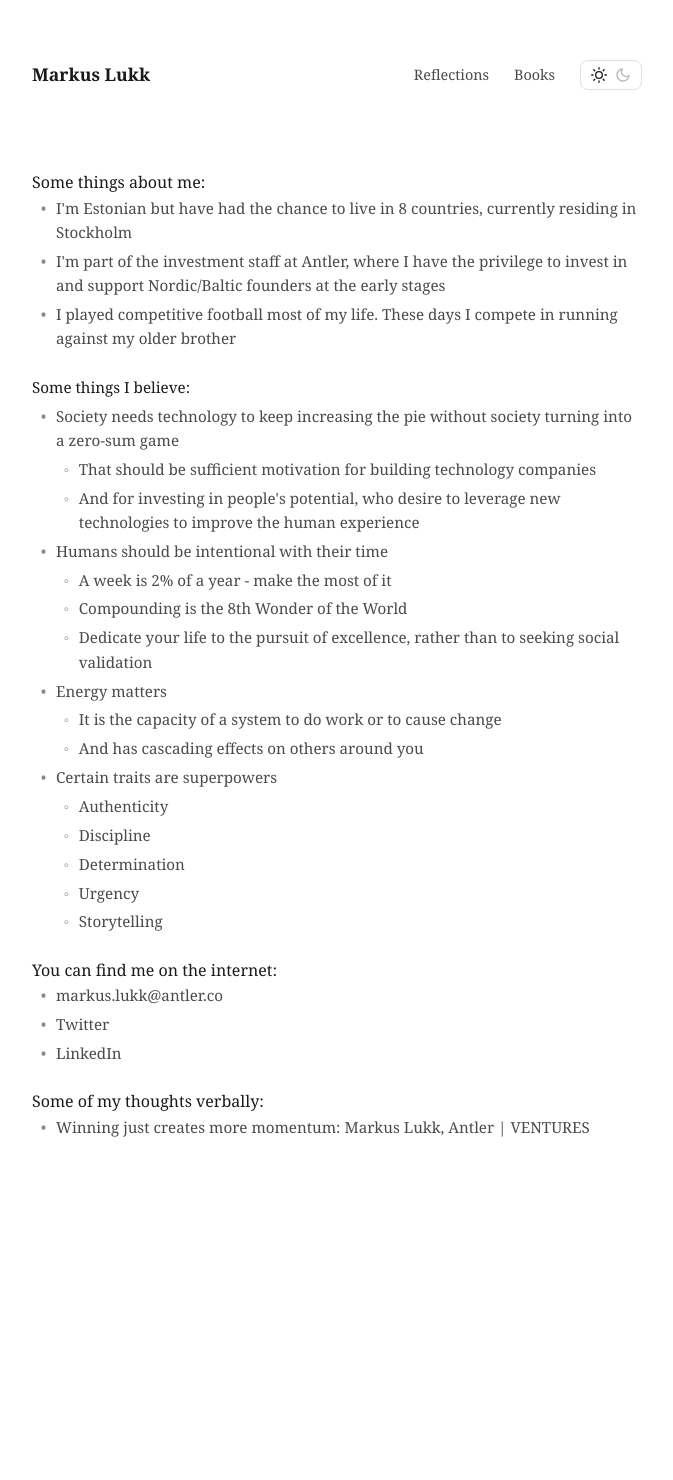
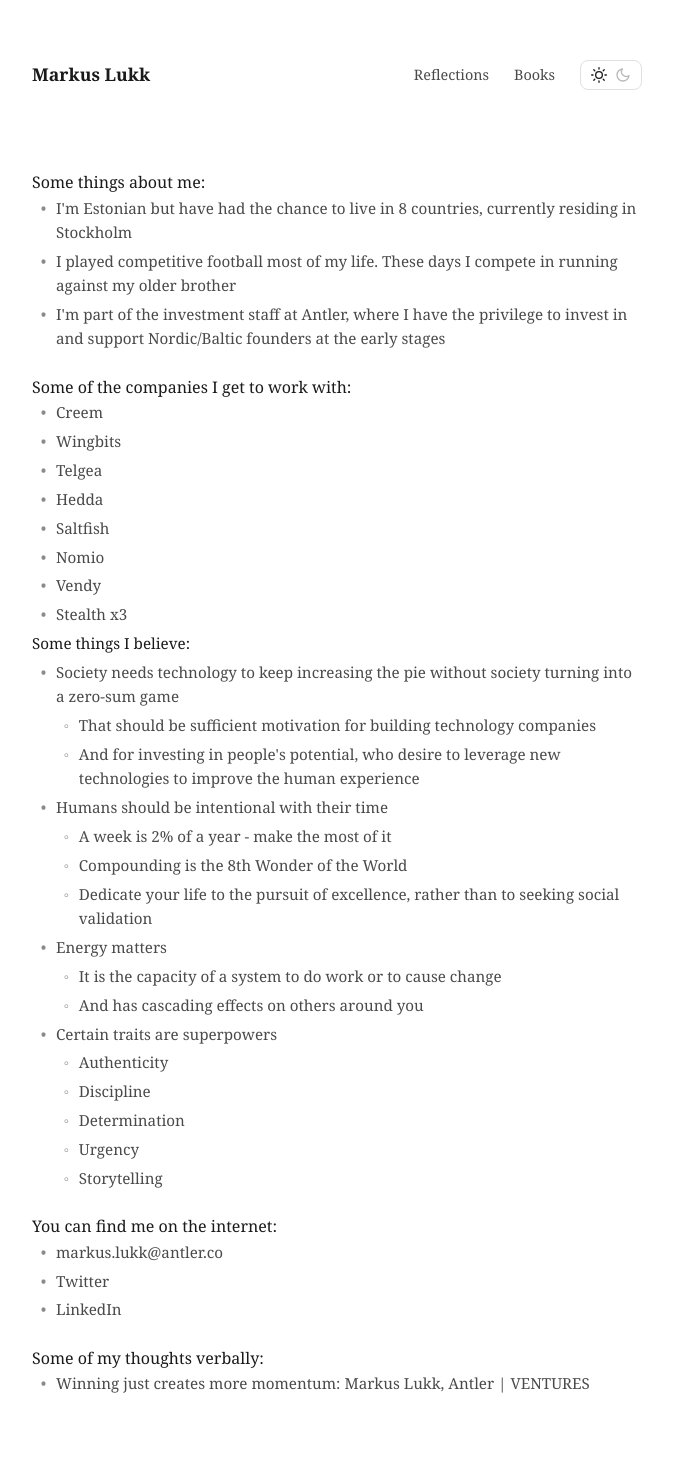
Before and after one commit to markuslukk/markuslukk.github.io, a Jekyll site: the page built from index.html, in a window 1280 px wide. Shown: the whole page, without its empty margins (303-976 px from the left). Built offline with Jekyll 4.4.1, drawn with Linux system fonts in a browser that asks for light colours; before the commit the page ends 1223 px from its top, so only the background shows below that.

Commit message:
Update index.html

```diff
--- a/index.html
+++ b/index.html
@@ -30,10 +30,23 @@
       <p class>Some things about me:</p>
       <ul>
         <li>I'm Estonian but have had the chance to live in 8 countries, currently residing in Stockholm</li>
+        <li>I played competitive football most of my life. These days I compete in running against my older brother</li>
         <li>I'm part of the investment staff at Antler, where I have the privilege to invest in and support Nordic/Baltic founders at the early stages</li>
-        <li>I played competitive football most of my life. These days I compete in running against my older brother</li>
       </ul>
     </div>
+
+  <div class="section">
+      <p class>Some of the companies I get to work with:</p>
+      <ul>
+      <li><a href="https://www.creem.io/" target="_blank" rel="noopener noreferrer">Creem</a></li>
+      <li><a href="https://wingbits.com/" target="_blank" rel="noopener noreferrer">Wingbits</a></li>
+      <li><a href="https://telgea.com/" target="_blank" rel="noopener noreferrer">Telgea</a></li>
+      <li><a href="https://www.hedda.ai/" target="_blank" rel="noopener noreferrer">Hedda</a></li>
+      <li><a href="https://www.saltfish.ai/" target="_blank" rel="noopener noreferrer">Saltfish</a></li>
+      <li><a href="https://drinknomio.com/" target="_blank" rel="noopener noreferrer">Nomio</a></li>
+      <li><a href="https://www.vendykiosk.com/" target="_blank" rel="noopener noreferrer">Vendy</a></li>
+      <li>Stealth x3</li>
+    </ul>
 
   <div class="section">
   <p class="section-label">Some things I believe:</p>
@@ -66,8 +79,7 @@
         <li>Storytelling</li>
       </ul>
     </li>
-  </ul>
-</div>
+  </div>
 
     <div class="section">
       <p class>You can find me on the internet:</p>
```
